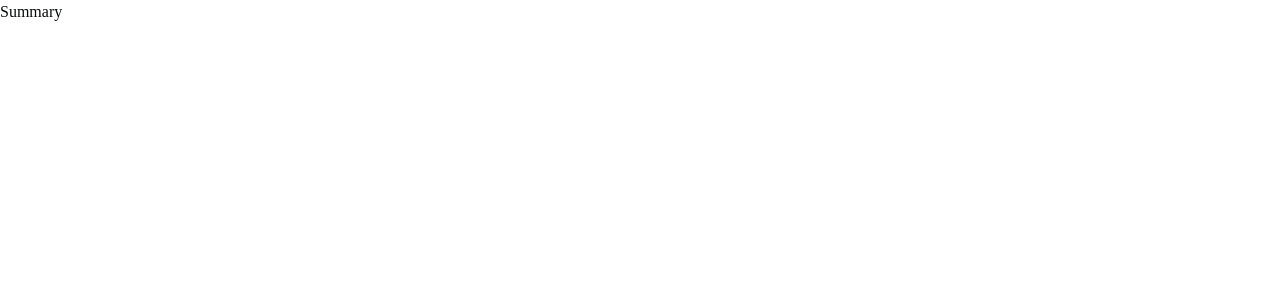
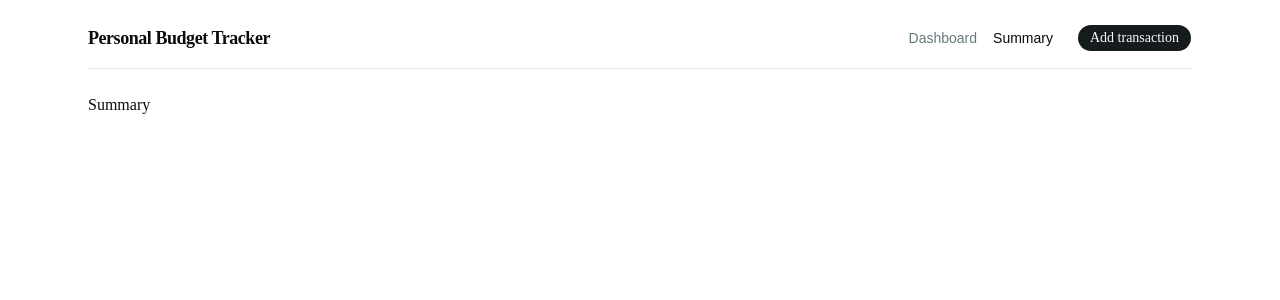
Before and after one commit to mrcv-dmg/midterm-project-webdvt, a React (Vite) app: page /summary in a window 1280 px wide. Shown: the top 300 px of the page. Built offline with nearby package versions, Linux system fonts and the light colour scheme.

Commit message:
integrated the navbar to the summary page

```diff
--- a/src/pages/summary.jsx
+++ b/src/pages/summary.jsx
@@ -1,3 +1,10 @@
+import Navbar from "@/components/ui/navbar";
+
 export default function Summary() {
-  return <h1>Summary</h1>;
+  return (
+    <main className="container mx-auto max-w-6xl space-y-6 p-6">
+      <Navbar />
+      <h1>Summary</h1>
+    </main>
+  )
 }
```
